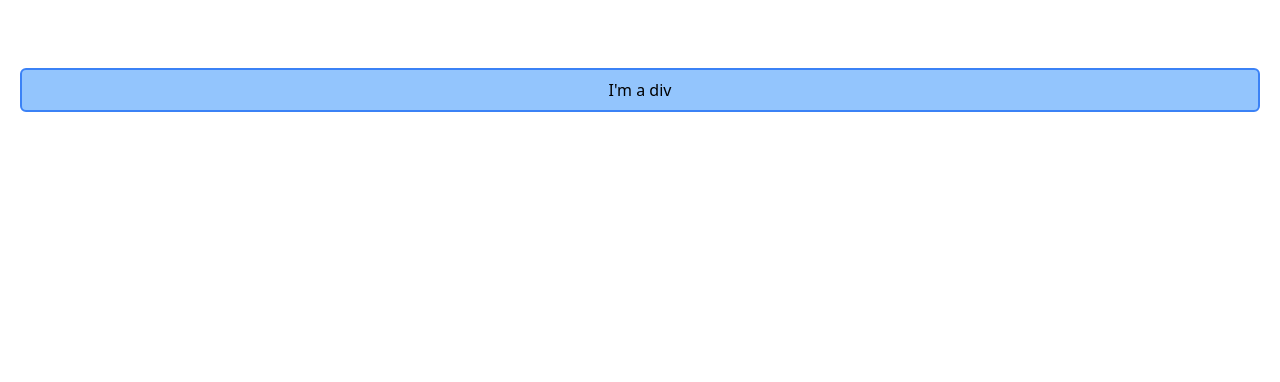
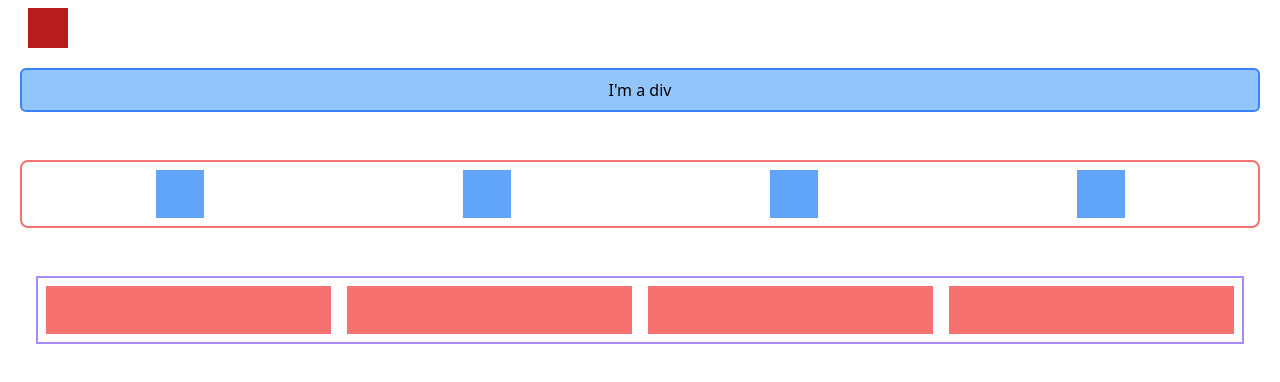
Before and after one commit to mostafa-meerzad/tailwindcss-first-try, a website: page index.html in a window 1280 px wide. Drawn offline with Linux system fonts and the light colour scheme.

Commit message:
basics of css-grid and flex-box with tailwind

```diff
--- a/index.html
+++ b/index.html
@@ -14,6 +14,23 @@
         I'm a div
       </div>
 
+      <div
+        class="flex justify-around mt-12 mb-12 border-red-400 border-2 rounded-lg p-2 gap-x-2"
+      >
+        <div class="bg-blue-400 h-12 w-12"></div>
+        <div class="bg-blue-400 h-12 w-12"></div>
+        <div class="bg-blue-400 h-12 w-12"></div>
+        <div class="bg-blue-400 h-12 w-12"></div>
+      </div>
+
+      <div class="grid grid-cols-4 border-2 border-violet-400 gap-4 p-2 m-4">
+        <div class="h-12 bg-red-400"></div>
+        <div class="h-12 bg-red-400"></div>
+        <div class="h-12 bg-red-400"></div>
+        <div class="h-12 bg-red-400"></div>
+      </div>
+
+      <div class="absolute top-0 m-2 w-10 h-10 bg-red-700"></div>
 
     </main>
   </body>
```
